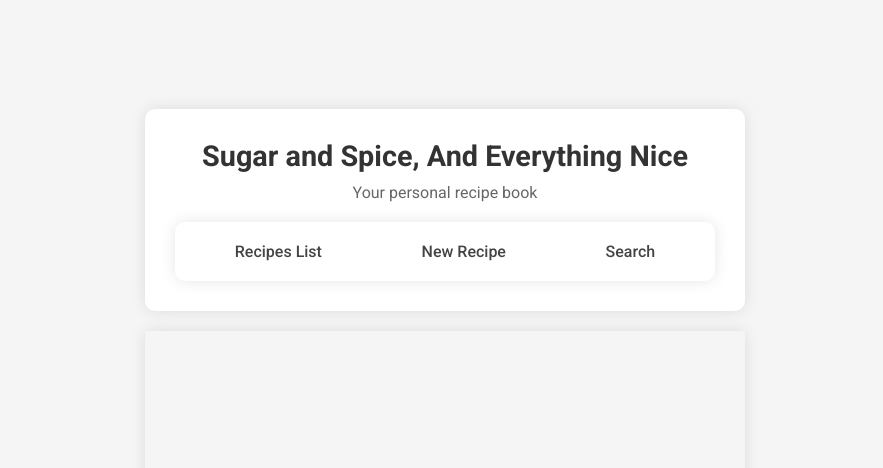
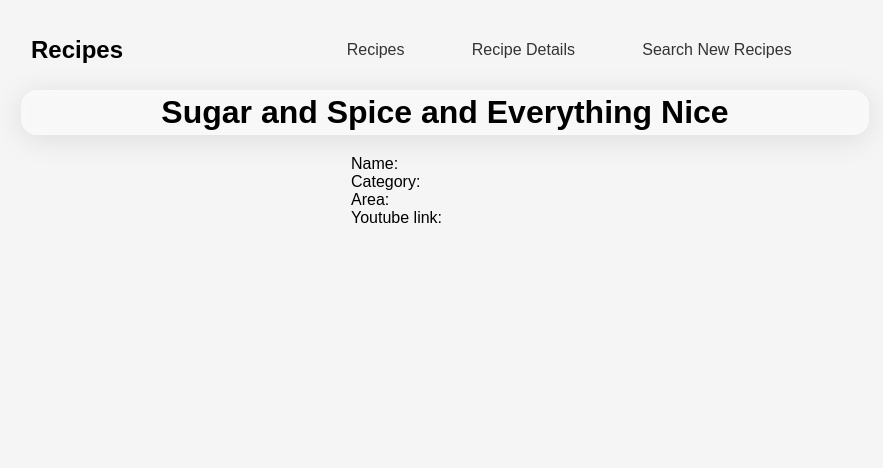
Before and after one commit to OmphileMokhuane/Javascript, a plain HTML site: page RecipeBook/index.html in a window 1280 px wide. Shown: the whole page, without its empty margins (195-1078 px from the left). Drawn offline with Linux system fonts and the light colour scheme; no server answers.

Commit message:
Refactor RecipeBook layout and styles; update HTML structure and enhance JavaScript functionality for random meal display

```diff
--- a/RecipeBook/css/styles.css
+++ b/RecipeBook/css/styles.css
@@ -4,146 +4,119 @@
     margin: 0;
     padding: 0;
     box-sizing: border-box;
-    font-family: 'Roboto', sans-serif;
+    font-family: 'Roboto Mono', sans-serif;
 }
 
 body {
     background-color: #f5f5f5;
     width: 100%;
-    height: 100vh;
-    overflow-x: hidden;
+    height: auto;
     display: flex;
     justify-content: center;
-    align-items: center;
     padding: 20px;
+}
+
+main {
+    width: 70%;
+    height: auto;
+    display: flex;
     flex-direction: column;
-    gap: 20px;
-}
-.top-container, .bottom-container {
-    width: 600px;
-    display: flex;
     align-items: center;
     justify-content: center;
 }
 
-.hero {
-   width: 100%;
-    height: auto;
-    background-color: #fff;
-    border-radius: 10px;
-    box-shadow: 0 0 15px rgba(0, 0, 0, 0.1);
-    padding: 30px;
+.nav-container{
+    width: 100%;
+    height: 60px;
+    background-color: #f5f5f5;
     display: flex;
-    flex-direction: column;
     justify-content: space-between;
     align-items: center;
+    padding: 0 20px;
+}
+
+.nav-title{
+    font-size: 1.5rem;
+    width: 30%;
+    margin: 0;
+}
+
+.nav-menu{
+    width: 70%;
+    height: 100%;
+    display: flex;
+    align-items: center;
+    height: 100%;
+}
+
+.nav-list{
+    list-style: none;
+    display: flex;
+    flex-direction: row;
+    justify-content: space-evenly;
+    width: 100%;
+    list-style: none;
+}
+
+.nav-list li, .nav-list li a{
+    text-decoration: none;
+    color: #333;
+}
+
+.nav-list li a{
+    transition: all 0.3s;
+}
+
+.nav-list li a:hover{
+    color: #f5f5f5;
+    background-color: #333;
+    padding: 5px 10px;
+    border-radius: 10px;
+
+}
+
+.hero{
+    width: 100%;
+    height: auto;
+    gap: 20px;
+    flex-direction: column;
+    display: flex;
+    padding: 10px;
+}
+
+.hero>.hero-title{
+    font-size: 2rem;
+    margin: 0;
+    background: rgba(255, 255, 255, 0.31);
+    border-radius: 16px;
+    box-shadow: 0 4px 30px rgba(0, 0, 0, 0.1);
+    backdrop-filter: blur(5px);
+    -webkit-backdrop-filter: blur(5px);
+    border: 1px solid rgba(255, 255, 255, 0.3);
+    padding: 3px 10px;
     text-align: center;
 }
 
-.hero h1 {
-    color: #333;
-    font-size: 1.8rem;
-    margin-bottom: 10px;
+.rand-RecipeImg{
+    width: 300px;
+    height: 300px;
+    display: flex;
+    flex-direction: column;
 }
 
-.hero p {
-    color: #666;
-    font-size: 1rem;
-    margin-bottom: 20px;
+.random-container{
+    display: flex;
+    flex-direction: row;
+    gap: 30px;
+    width: 100%;
 }
 
-.bottom-container{
-    box-shadow: 0 0 15px rgba(0, 0, 0, 0.1);
-}
-.random-recipe {
-    width: 100%;
-    height: 300px;
-    border-radius: 10px;
-    margin: 20px 0;
-    display: flex;
-    flex-direction: column;
-    align-items: center;
-    color: #999;
-    font-style: italic;
-    padding: 10px;
-    gap: 0.5rem;
+.rand-RecipeDetails{
+    width: auto;
+    align-items: start;
+    justify-content: start;
 }
 
-.random-recipe h2 {
-    color: #333;
-    font-size: 1rem;
-    margin-bottom: 5px;
-    background-color: rgba(255, 255, 255, 0.886);
-    padding: 5px;
-    width: 100%;
-    text-align: center;
-    border-radius: 10px;
+.rand-RecipeDetails p span{
+    color: #333333b2;
 }
-
-.random-recipe p{
-    padding: 5px;
-    width: 100%;
-    text-align: center;
-    border-radius: 10px;
-    background-color: rgba(255, 255, 255, 0.574);
-    color: #333;
-}
-
-.nav-container {
-    width: 100%;
-    display: flex;
-    justify-content: center;
-    align-items: center;
-    padding: 10px;
-    margin-top: auto;
-    box-shadow: 0 0 15px rgba(0, 0, 0, 0.1);
-    border-radius: 10px;
-}
-
-.nav-list {
-    width: 100%;
-    list-style: none;
-    display: flex;
-    justify-content: space-around;
-    align-items: center;
-}
-
-.nav-item {
-    padding: 10px 15px;
-    cursor: pointer;
-    border-radius: 5px;
-    color: #444;
-    transition: all 0.3s ease;
-    text-decoration: none;
-    font-weight: 500;
-}
-
-.nav-item a {
-    color: #444;
-    text-decoration: none;
-}
-
-.nav-item:hover {
-    background-color: #f0f0f0;
-    color: #000;
-}
-
-/* Responsive Adjustments */
-@media (max-width: 600px) {
-    .hero {
-        padding: 20px;
-    }
-
-    .hero h1 {
-        font-size: 1.5rem;
-    }
-
-    .random-recipe {
-        height: 200px;
-    }
-
-    .random-recipe img {
-        width: 120px;
-        height: 100px;
-    }
-}
--- a/RecipeBook/index.html
+++ b/RecipeBook/index.html
@@ -5,29 +5,39 @@
     <meta name="viewport" content="width=device-width, initial-scale=1.0">
     <title>Recipes</title>
     <link rel="stylesheet" href="/RecipeBook/css/styles.css">
+
     <link rel="stylesheet" href="https://fonts.googleapis.com/css?family=Roboto:300,400,500,700&display=swap">
 </head>
 <body>
-    <div class="top-container">
-        <div class="hero">
-            <h1>Sugar and Spice, And Everything Nice</h1>
-            <p>Your personal recipe book</p>
-            <nav class="nav-container">
+    <main>
+        <header class="nav-container">
+            <h1 class="nav-title">Recipes</h1>
+            <nav class="nav-menu">
                 <ul class="nav-list">
-                    <li class="nav-item"><a href="#" id="recipe-list">Recipes List</a></li>
-                    <li class="nav-item"><a href="#" id="new-recipe">New Recipe</a></li>
-                    <li class="nav-item"><a href="#" id="search-btn">Search</a></li>
+                    <li><a href="/RecipeBook/recipes.html">Recipes</a></li>
+                    <li><a href="/RecipeBook/recipe-details.html">Recipe Details</a></li>
+                    <li><a href="/RecipeBook/search-recipe.html" id="search-btn">Search New Recipes</a></li>
                 </ul>
             </nav>
-        </div>
-    </div>
+        </header>
 
-    <div class="bottom-container" id="rand-RecipeImg">
-        <div class="random-recipe" id="random-recipe"></div>
-    </div>
-    <main>
-        <section id="recipes"></section>
+        <section class="hero">
+            <h1 class="hero-title">Sugar and Spice and Everything Nice</h1>
+            <div class="random-container">
+                <div id="rand-RecipeImg" class="rand-RecipeImg"></div>
+                <div class="rand-RecipeDetails">
+                    <p>Name: <span id="rand-food-name"></span></p>
+                    <p>Category: <span id="rand-food-category"></span></p>
+                    <p>Area: <span id="rand-food-area">
+                    </span></p>
+                    <p>Youtube link: <span id="rand-food-youtube"></span></p>
+                </div>
+            </div>
+        </section>
+
+
     </main>
-    <script src="/RecipeBook/js/app.js"></script>
+    <script src="js/app.js"></script>
+
 </body>
 </html>
--- a/RecipeBook/js/app.js
+++ b/RecipeBook/js/app.js
@@ -1,18 +1,27 @@
 const url = "https://www.themealdb.com/api/json/v1/1/random.php";
-const randomMeal = document.getElementById('random-recipe');
+const randomMeal = document.getElementById('rand-RecipeImg');
 const randomImg = document.getElementById('rand-RecipeImg');
+
 const searchBtn = document.getElementById('search-btn');
 
 async function getRandomMeal() {
     try {
+        const randomImg = document.getElementById('rand-RecipeImg');
+        const foodName = document.getElementById('rand-food-name');
+        const foodCategory = document.getElementById('rand-food-category');
+        const foodArea = document.getElementById('rand-food-area');
+        const foodYoutube = document.getElementById('rand-food-youtube');
+
+
         const response = await fetch(url);
         const data = await response.json();
         console.log(data);
 
-        randomMeal.innerHTML = `
-            <h2>${data.meals[0].strMeal}</h2>
-            <p>Category: ${data.meals[0].strCategory}</p>
-            `;
+        foodName.innerHTML = data.meals[0].strMeal;
+        foodCategory.innerHTML = data.meals[0].strCategory;
+        foodArea.innerHTML = data.meals[0].strArea;
+        foodYoutube.innerHTML = data.meals[0].strYoutube;
+
         randomImg.style.backgroundImage = `url(${data.meals[0].strMealThumb})`;
         randomImgStyling();
 
@@ -21,13 +30,6 @@ async function getRandomMeal() {
     }
 }
 
-window.addEventListener('DOMContentLoaded', () => {
-    getRandomMeal();
-});
-
-searchBtn.addEventListener('click', () => {
-    window.location.href = "search.html";
-});
 
 function randomImgStyling() {
 
@@ -36,3 +38,7 @@ function randomImgStyling() {
     randomImg.style.overflow = 'hidden';
     randomImg.style.borderRadius = '10px';
 }
+
+window.addEventListener('DOMContentLoaded', () => {
+    getRandomMeal();
+});
```
